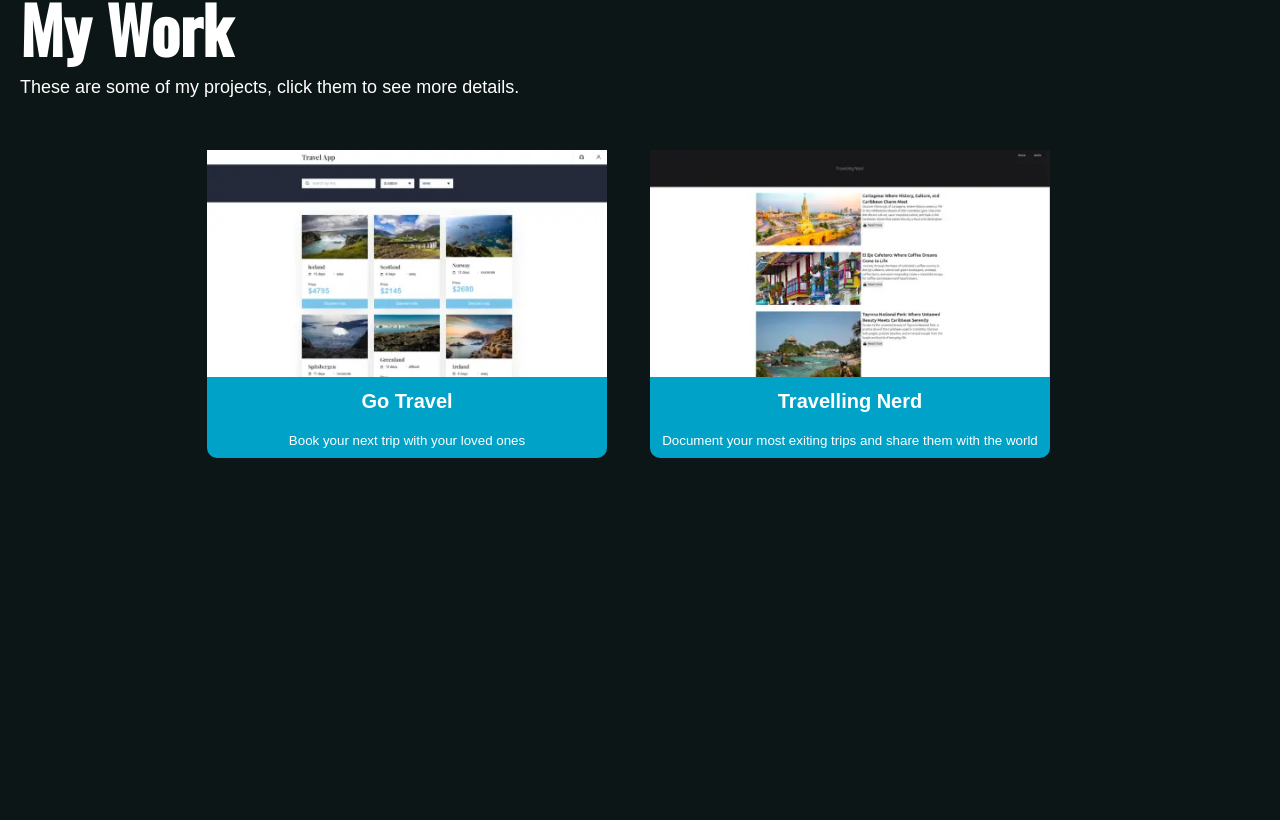
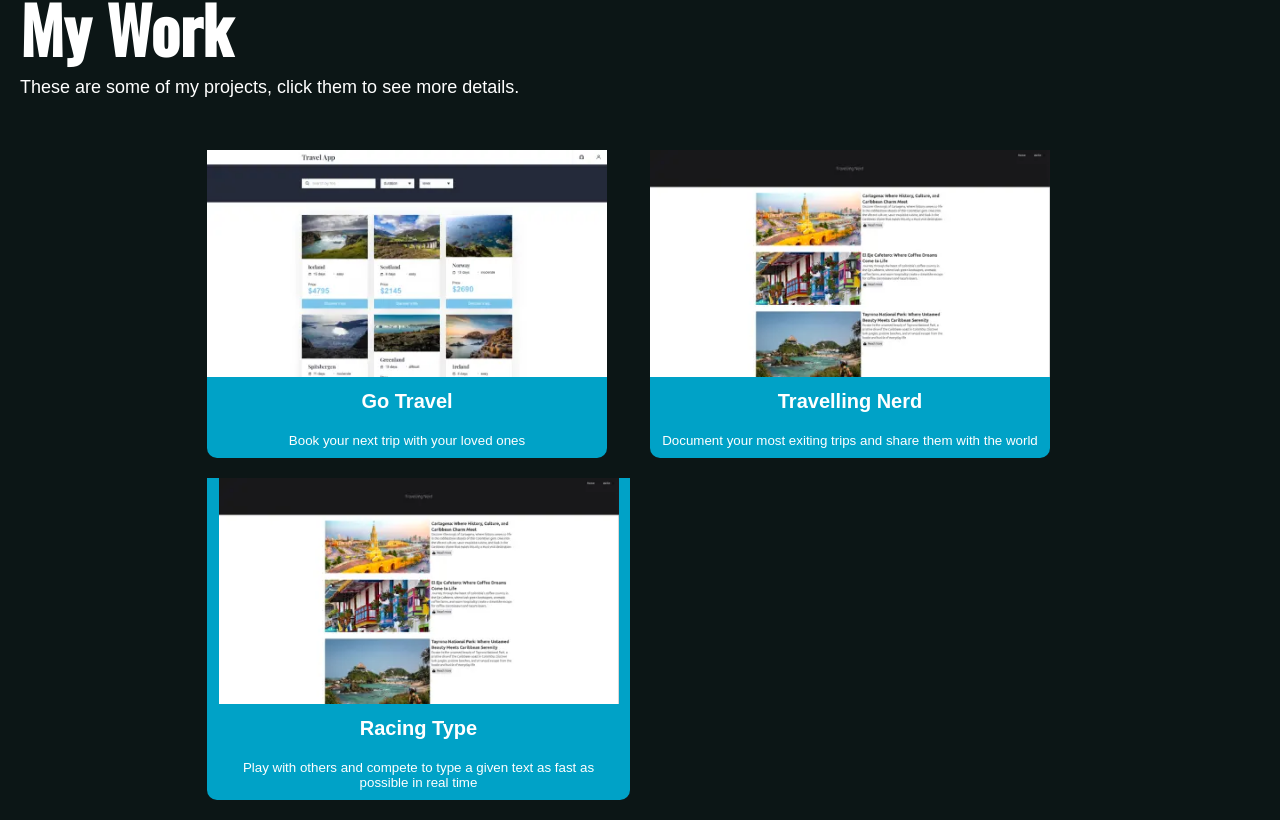
Before and after one commit to JKaypa/portfolio, a React (Vite) app: page / in a window 1280 px wide. Shown: the part 759-1579 px from the top of the page. Before the commit the page ends 1237 px from the top, so only its background shows below. Built offline with nearby package versions, Linux system fonts and the light colour scheme.

Commit message:
add a Racing Type project to projectData with tech stack, GitHub, and live demo links

```diff
--- a/src/components/projects/projectData.ts
+++ b/src/components/projects/projectData.ts
@@ -48,6 +48,27 @@ const projectData: Project[] = [
       live: 'https://travelling-nerd-jkaypa.vercel.app/',
     },
   },
+  {
+    id: 3,
+    name: 'Racing Type',
+    src: 'src/assets/projects/travel-nerd-project.webp',
+    alt: 'racing type project image',
+    description:
+      'Play with others and compete to type a given text as fast as possible in real time',
+    techs: [
+      { src: iconPath('typescript.svg'), name: 'TypeScript' },
+      { src: iconPath('html.svg'), name: 'HTML5' },
+      { src: iconPath('css.svg'), name: 'CSS3' },
+      { src: iconPath('node.svg'), name: 'Node' },
+      { src: iconPath('express.svg'), name: 'Express' },
+      { src: iconPath('socket-io.svg'), name: 'Socket.IO' },
+      { src: iconPath('mongo.svg'), name: 'Esbuild' },
+    ],
+    links: {
+      github: 'https://github.com/JKaypa/racingtype',
+      live: 'https://typing-race-bj19.onrender.com',
+    },
+  },
 ]
 
 export { projectData }
```
